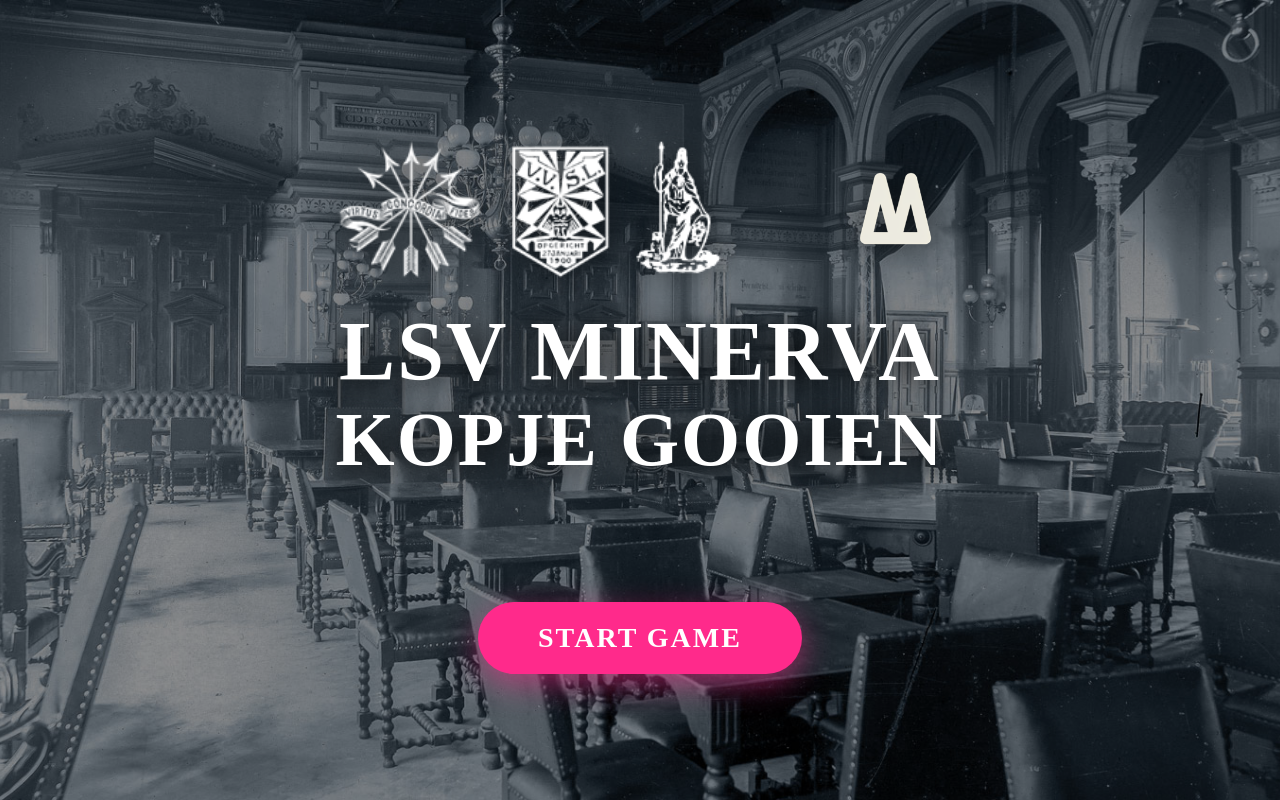
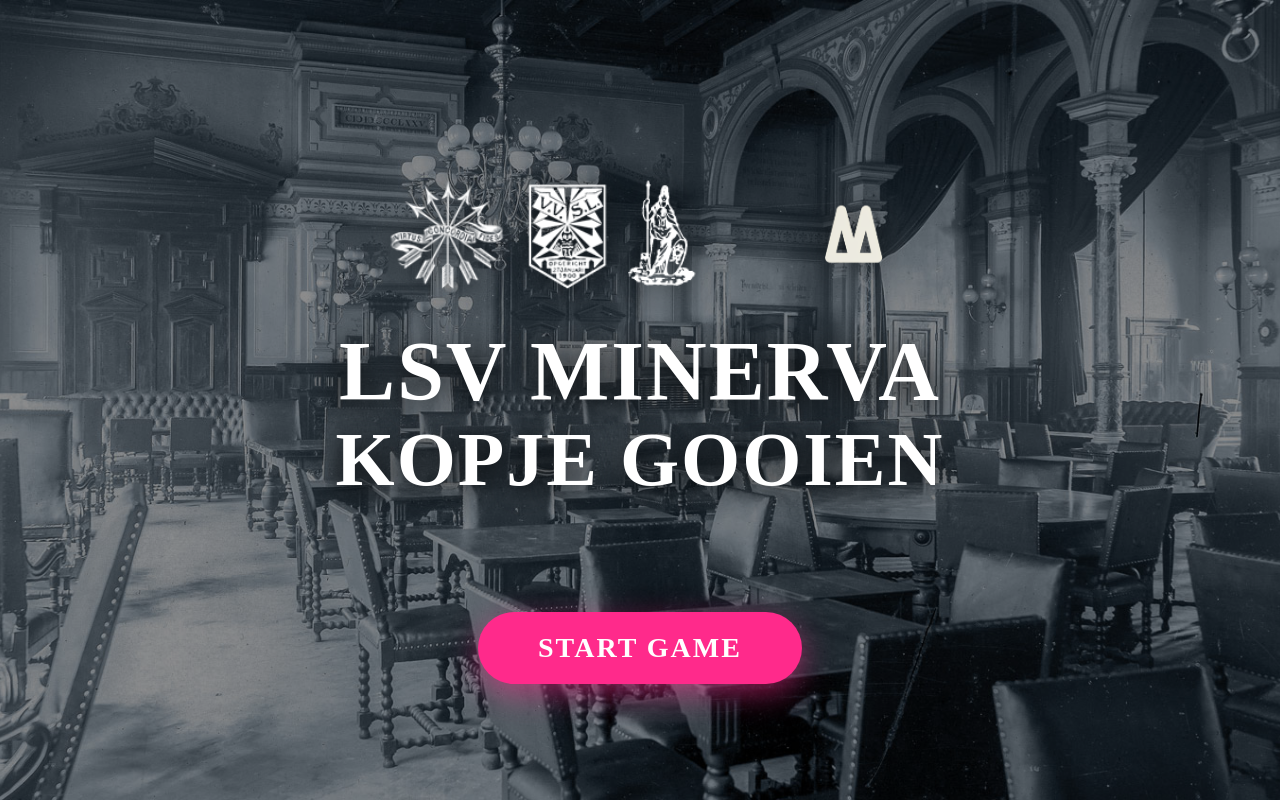
Before and after one commit to devhassan17/Kopje, a website: page index.html in a window 1280 px wide. Both pictures are taken after a click on the button "START GAME". Drawn offline with Linux system fonts and the light colour scheme; a web font is replaced by a local one.

Commit message:
style: adjust spacing and logo dimensions for menu and modal layouts

```diff
--- a/game.css
+++ b/game.css
@@ -117,13 +117,13 @@ body {
     display: flex !important;
     align-items: center !important;
     justify-content: center !important;
-    gap: clamp(20px, 5vw, 40px) !important;
+    gap: 50px !important; /* Fixed gap for better alignment */
     width: 100% !important;
-    margin-bottom: 20px !important;
+    margin-bottom: 30px !important;
 }
 
 .partner-logos {
-    height: clamp(80px, 20vw, 150px) !important;
+    height: clamp(70px, 15vw, 120px) !important; /* Unified height */
     width: auto !important;
     filter: drop-shadow(0 0 15px rgba(0, 0, 0, 0.5)) !important;
 }
@@ -139,7 +139,7 @@ body {
 
 .menu-header {
     text-align: center !important;
-    margin: 30px 0 !important;
+    margin: 80px 0 40px 0 !important; /* Moved down */
 }
 
 .premium-title {
--- a/index.html
+++ b/index.html
@@ -165,7 +165,7 @@
 
 		<div id="post-lid-menu" class="play-overlay">
 			<div class="overlay-tint" style="background: rgba(0,0,0,0.2) !important;"></div>
-			<div class="menu-header" style="margin-top: 40px;">
+			<div class="menu-header">
 				<div class="opening-top-logos">
 					<img src="media/graphics/opening/logos.png" class="partner-logos" alt="Partner Logos">
 					<img src="media/graphics/opening/Moyee_M.png" class="partner-logos" alt="Moyee Logo">
@@ -189,7 +189,7 @@
 		<div id="registration-modal"
 			style="display:none; position:fixed; top:0; left:0; width:100%; height:100%; background:rgba(0,0,0,0.9); z-index:3000; justify-content:center; align-items:center; backdrop-filter:blur(10px);">
 			<div class="modal-content glass-morphism">
-				<div class="opening-top-logos" style="margin-bottom: 20px;">
+				<div class="opening-top-logos" style="margin-bottom: 30px;">
 					<img src="media/graphics/opening/logos.png" class="partner-logos" alt="Partner Logos" style="height: 60px !important;">
 					<img src="media/graphics/opening/Moyee_M.png" class="partner-logos" alt="Moyee Logo" style="height: 60px !important;">
 				</div>
@@ -213,7 +213,7 @@
 
 	<div id="score-modal">
 		<div class="modal-content glass-morphism">
-			<div class="opening-top-logos" style="margin-bottom: 20px;">
+			<div class="opening-top-logos" style="margin-bottom: 30px;">
 				<img src="media/graphics/opening/logos.png" class="partner-logos" alt="Partner Logos" style="height: 60px !important;">
 				<img src="media/graphics/opening/Moyee_M.png" class="partner-logos" alt="Moyee Logo" style="height: 60px !important;">
 			</div>
```
